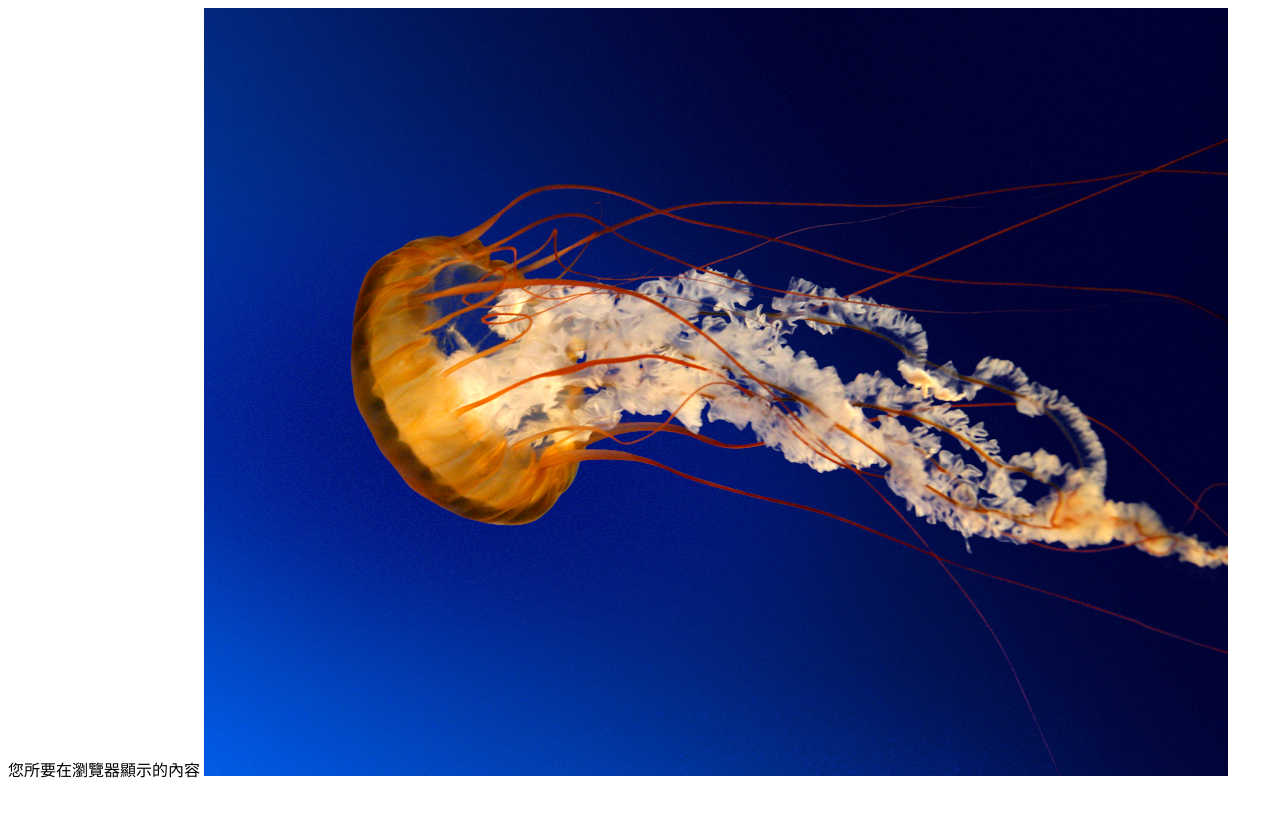
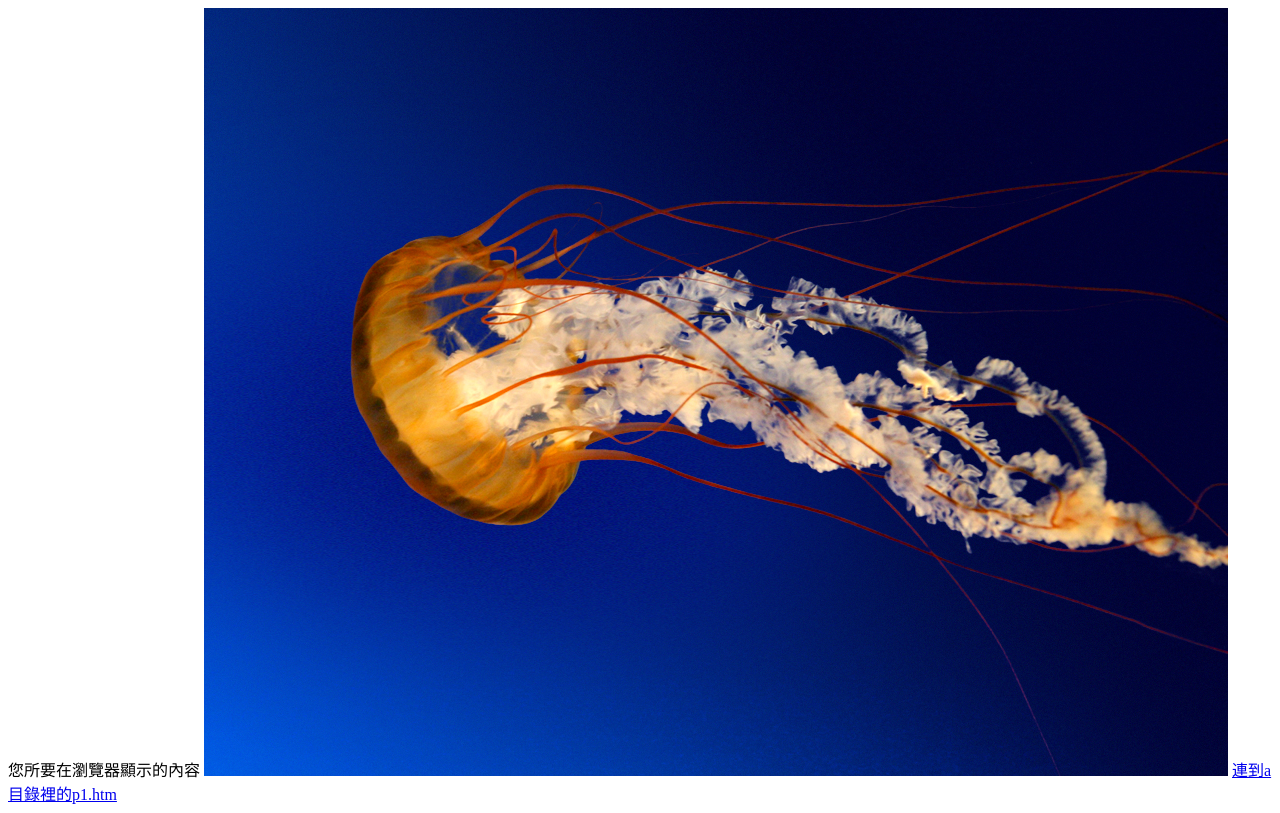
Before and after one commit to Wan0810/20161018, a plain HTML site: page p1.html in a window 1280 px wide. Drawn offline with Linux system fonts and the light colour scheme.

Commit message:
Add files via upload

```diff
--- a/p1.html
+++ b/p1.html
@@ -25,4 +25,6 @@ Page Title
 <img src="Jellyfish.jpg">
 </body>
 
+<a href="p2.htm">連到a目錄裡的p1.htm</a>
+
 </html>
```
